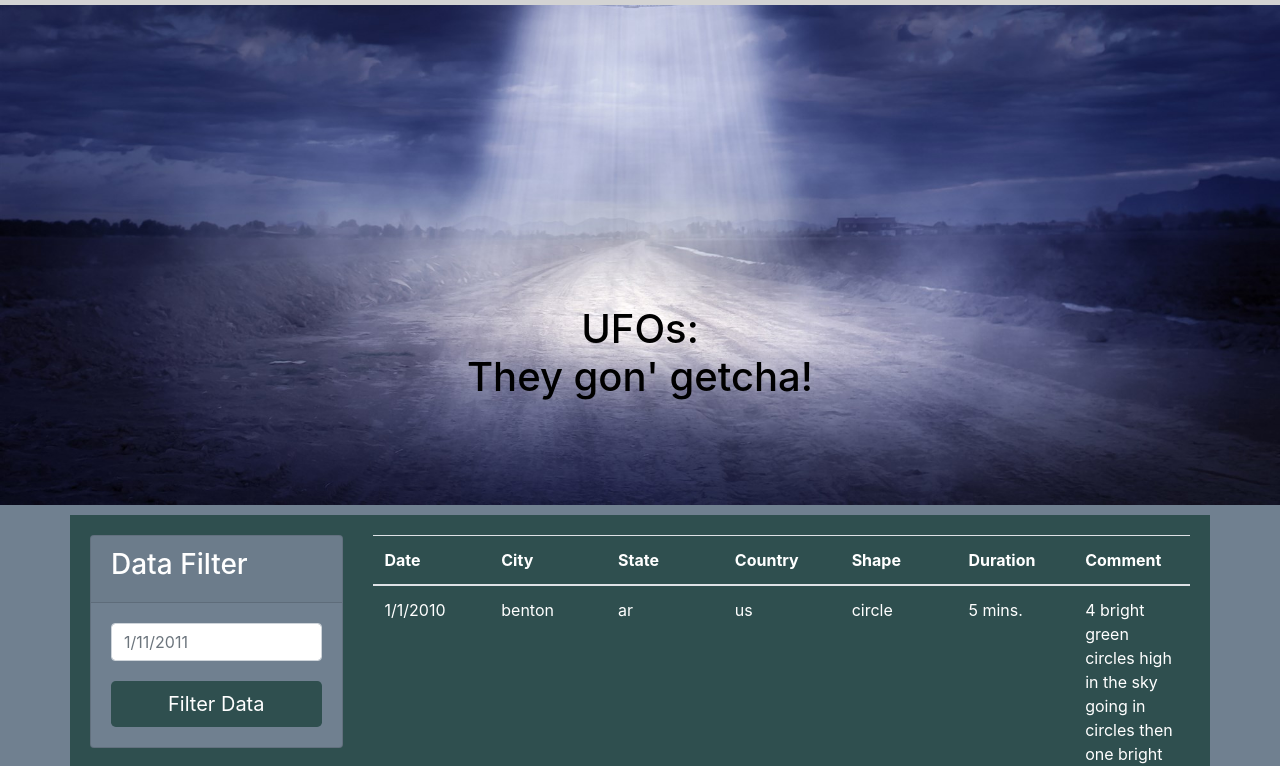
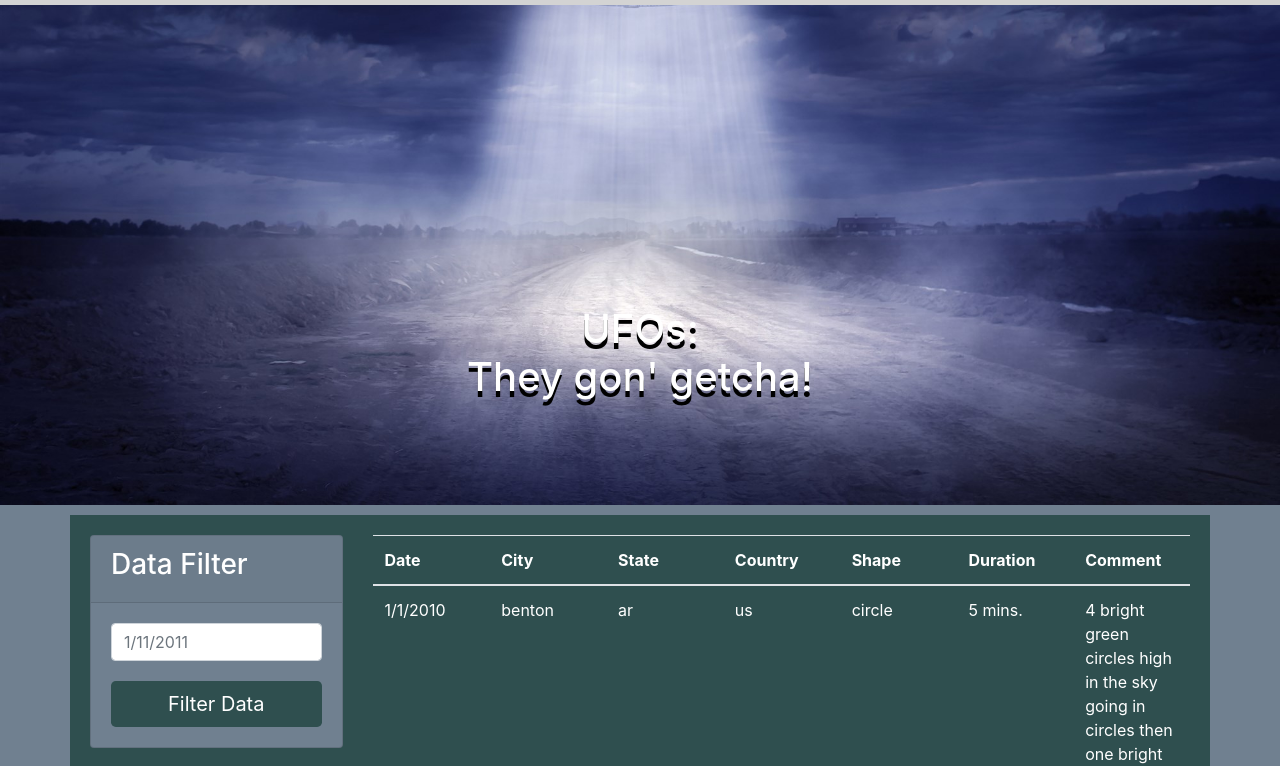
Before and after one commit to RussellMcGrath/javascript-challenge, a plain HTML site: page UFO-level-1/index.html in a window 1280 px wide. Shown: the part 51-817 px from the top of the page. Drawn offline with nearby package versions, Linux system fonts and the light colour scheme.

Commit message:
fixed level 1 text style

```diff
--- a/UFO-level-1/static/css/style.css
+++ b/UFO-level-1/static/css/style.css
@@ -19,7 +19,8 @@ body {
 
 .welcomer h1 {
     padding-top: 300px;
-    color: black;
+    color: white;
+    text-shadow: 0px 6px black;
 }
 
 .container {
```
Also changed, not shown: images/level_1_screenshot.JPG.
